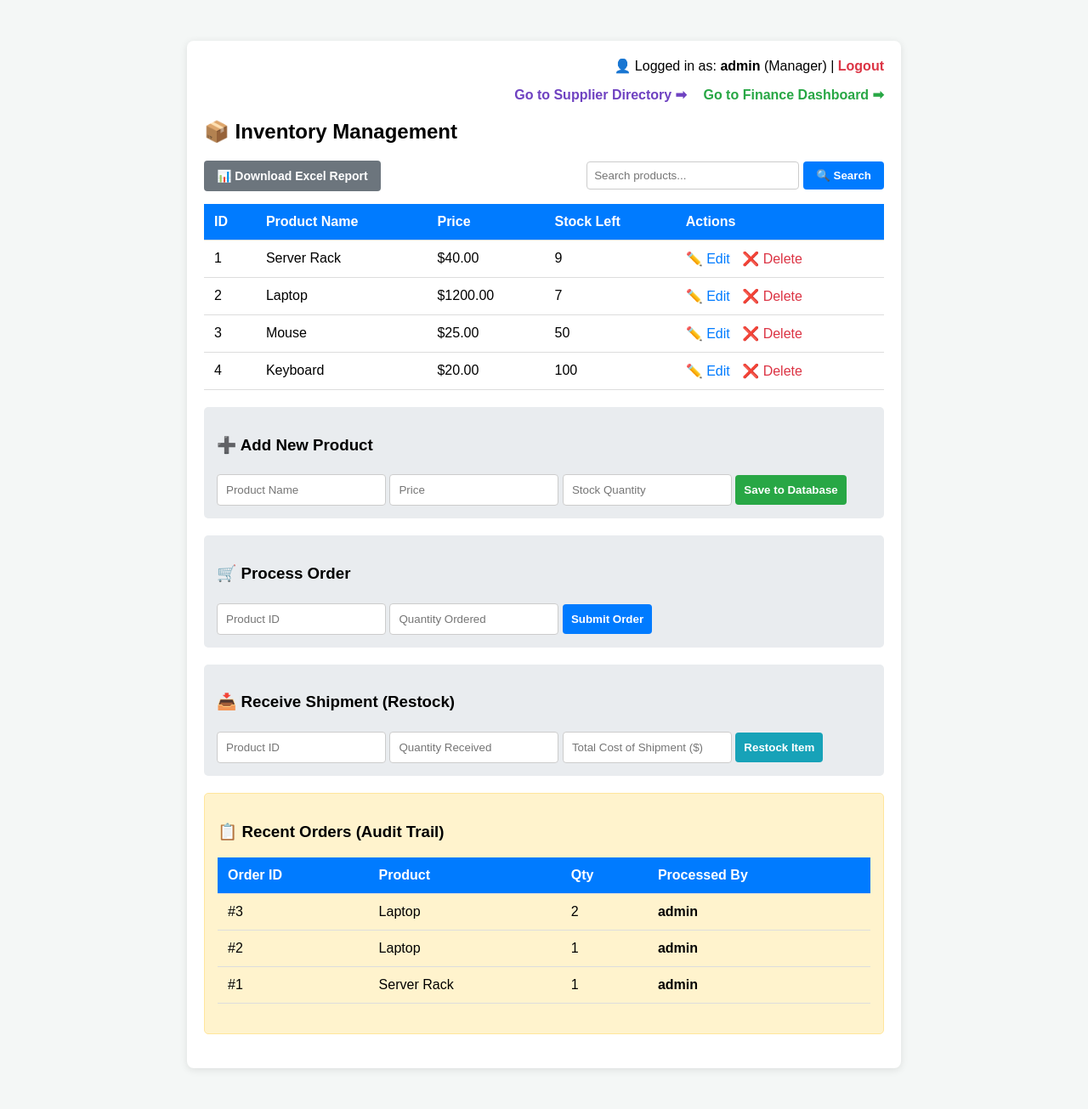
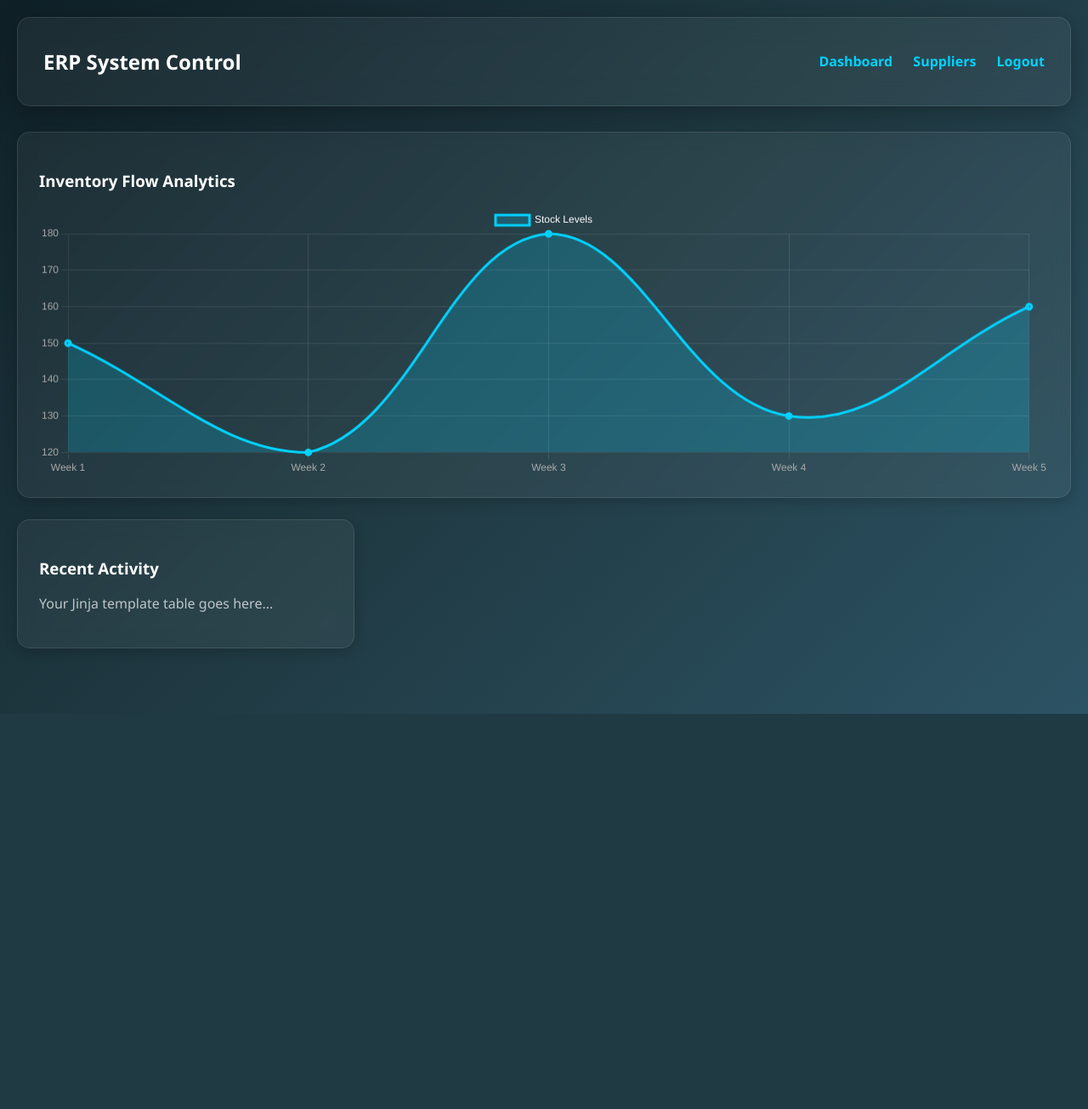
Before and after one commit to ajayravichandiran-ui/mini-erp-final, a Flask app: page / in a window 1280 px wide. Shown: the whole page at 85% size. After the commit the page ends 840 px from the top, so only its background shows below. Run offline with Flask 3, Linux system fonts and the light colour scheme; a user stored in the database is signed in; data comes from the database, SQL or seed files in the repository.

Commit message:
Ui Index

```diff
--- a/templates/index.html
+++ b/templates/index.html
@@ -1,136 +1,126 @@
 <!DOCTYPE html>
-<html>
+<html lang="en">
 <head>
-    <title>Mini ERP Dashboard</title>
+    <meta charset="UTF-8">
+    <meta name="viewport" content="width=device-width, initial-scale=1.0">
+    <title>ERP Dashboard</title>
+    <!-- Import Chart.js for dynamic 3D-style graphs -->
+    <script src="https://cdn.jsdelivr.net/npm/chart.js"></script>
     <style>
-        body { font-family: Arial, sans-serif; padding: 40px; background-color: #f4f7f6; }
-        .container { max-width: 800px; margin: auto; background: white; padding: 20px; border-radius: 8px; box-shadow: 0 2px 10px rgba(0,0,0,0.1); }
-        table { width: 100%; border-collapse: collapse; margin-bottom: 20px; }
-        th, td { border-bottom: 1px solid #ddd; padding: 12px; text-align: left; }
-        th { background-color: #007bff; color: white; }
-        .form-box { background: #e9ecef; padding: 15px; border-radius: 5px; margin-bottom: 20px; }
-        input, button { padding: 10px; margin-top: 5px; border: 1px solid #ccc; border-radius: 4px; box-sizing: border-box; }
-        button { background-color: #28a745; color: white; border: none; cursor: pointer; font-weight: bold; }
-        button:hover { background-color: #218838; }
+        body {
+            margin: 0;
+            padding: 20px;
+            font-family: 'Segoe UI', Tahoma, Geneva, Verdana, sans-serif;
+            background: linear-gradient(135deg, #0f2027, #203a43, #2c5364);
+            color: white;
+            min-height: 100vh;
+        }
+
+        /* Glassmorphism Navigation */
+        .navbar {
+            display: flex;
+            justify-content: space-between;
+            align-items: center;
+            padding: 15px 30px;
+            background: rgba(255, 255, 255, 0.05);
+            backdrop-filter: blur(15px);
+            border: 1px solid rgba(255, 255, 255, 0.1);
+            border-radius: 15px;
+            margin-bottom: 30px;
+            box-shadow: 0 8px 32px 0 rgba(0, 0, 0, 0.3);
+        }
+
+        .navbar a {
+            color: #00d2ff;
+            text-decoration: none;
+            font-weight: bold;
+            margin-left: 20px;
+            transition: color 0.3s ease;
+        }
+
+        .navbar a:hover { color: #ffffff; }
+
+        /* Responsive Grid Layout */
+        .dashboard-grid {
+            display: grid;
+            grid-template-columns: repeat(auto-fit, minmax(300px, 1fr));
+            gap: 25px;
+        }
+
+        /* 3D Hover Cards */
+        .glass-card {
+            background: rgba(255, 255, 255, 0.05);
+            backdrop-filter: blur(10px);
+            border: 1px solid rgba(255, 255, 255, 0.1);
+            border-radius: 15px;
+            padding: 25px;
+            box-shadow: 0 4px 15px rgba(0, 0, 0, 0.2);
+            transition: transform 0.3s ease, box-shadow 0.3s ease;
+        }
+
+        .glass-card:hover {
+            transform: translateY(-5px);
+            box-shadow: 0 15px 35px rgba(0, 0, 0, 0.4);
+        }
+
+        .chart-container {
+            grid-column: 1 / -1; /* Spans the full width of the grid */
+        }
     </style>
 </head>
 <body>
-    <div class="container">
 
-        <!-- User Info & Navigation -->
-        <div style="text-align: right; margin-bottom: 15px;">
-            👤 Logged in as: <b>{{ session['username'] }}</b> ({{ session['role'] }}) |
-            <a href="/logout" style="color: #dc3545; text-decoration: none; font-weight: bold;">Logout</a>
+    <div class="navbar">
+        <h2>ERP System Control</h2>
+        <div>
+            <a href="/">Dashboard</a>
+            <a href="/suppliers">Suppliers</a>
+            <a href="/logout">Logout</a>
+        </div>
+    </div>
+
+    <div class="dashboard-grid">
+
+        <!-- Interactive Chart Card -->
+        <div class="glass-card chart-container">
+            <h3>Inventory Flow Analytics</h3>
+            <canvas id="inventoryChart" height="80"></canvas>
         </div>
 
-        {% if session['role'] == 'Manager' %}
-        <div style="text-align: right; margin-bottom: 15px;">
-            <a href="/suppliers" style="text-decoration: none; color: #6f42c1; font-weight: bold; margin-right: 15px;">Go to Supplier Directory ➡</a>
-            <a href="/finance" style="text-decoration: none; color: #28a745; font-weight: bold;">Go to Finance Dashboard ➡</a>
-        </div>
-        {% endif %}
-
-        <h2>📦 Inventory Management</h2>
-
-        <div style="display: flex; justify-content: space-between; align-items: center; margin-bottom: 15px;">
-            <a href="/export" style="background-color: #6c757d; color: white; padding: 10px 15px; text-decoration: none; border-radius: 4px; font-weight: bold; font-size: 14px;">📊 Download Excel Report</a>
-
-    <!-- Search Form (Uses GET request so the query stays in the URL) -->
-            <form action="/" method="GET" style="display: flex; gap: 5px;">
-                <input type="text" name="q" value="{{ search_query }}" placeholder="Search products..." style="padding: 8px; border: 1px solid #ccc; border-radius: 4px; width: 250px; margin-top: 0;">
-                <button type="submit" style="background-color: #007bff; padding: 8px 15px; margin-top: 0;">🔍 Search</button>
-                {% if search_query %}
-                <a href="/" style="background-color: #dc3545; color: white; padding: 8px 15px; text-decoration: none; border-radius: 4px; font-weight: bold; font-size: 14px; display: inline-block;">Clear</a>
-                {% endif %}
-            </form>
-        </div>
-
-        <!-- Flask Flash Messages Block -->
-        {% with messages = get_flashed_messages(with_categories=true) %}
-            {% if messages %}
-                {% for category, message in messages %}
-                    <div style="padding: 15px; margin-bottom: 20px; border-radius: 4px; color: white; background-color: {{ '#dc3545' if category == 'error' else '#28a745' }};">
-                        {{ message }}
-                    </div>
-                {% endfor %}
-            {% endif %}
-        {% endwith %}
-
-        <!-- Main Inventory Table -->
-        <table>
-            <tr>
-                <th>ID</th>
-                <th>Product Name</th>
-                <th>Price</th>
-                <th>Stock Left</th>
-                <th>Actions</th>
-            </tr>
-            {% for item in inventory %}
-            <tr>
-                <td>{{ item[0] }}</td>
-                <td>{{ item[1] }}</td>
-                <td>${{ "%.2f"|format(item[2]) }}</td>
-                <td>{{ item[3] }}</td>
-                <td>
-                    {% if session['role'] == 'Manager' %}
-                    <a href="/edit/{{ item[0] }}" style="color: #007bff; text-decoration: none; margin-right: 10px;">✏️ Edit</a>
-                    <a href="/delete/{{ item[0] }}" style="color: #dc3545; text-decoration: none;">❌ Delete</a>
-                    {% else %}
-                    <span style="color: #ccc;">Restricted</span>
-                    {% endif %}
-                </td>
-            </tr>
-            {% endfor %}
-        </table>
-
-        <!-- Action Forms -->
-        <div class="form-box">
-            <h3>➕ Add New Product</h3>
-            <form action="/add" method="POST">
-                <input type="text" name="name" placeholder="Product Name" required>
-                <input type="number" step="0.01" name="price" placeholder="Price" required>
-                <input type="number" name="stock" placeholder="Stock Quantity" required>
-                <button type="submit">Save to Database</button>
-            </form>
-        </div>
-
-        <div class="form-box">
-            <h3>🛒 Process Order</h3>
-            <form action="/order" method="POST">
-                <input type="number" name="product_id" placeholder="Product ID" required>
-                <input type="number" name="quantity" placeholder="Quantity Ordered" required>
-                <button style="background-color: #007bff;" type="submit">Submit Order</button>
-            </form>
-        </div>
-
-        <div class="form-box">
-            <h3>📥 Receive Shipment (Restock)</h3>
-            <form action="/restock" method="POST">
-                <input type="number" name="product_id" placeholder="Product ID" required>
-                <input type="number" name="quantity" placeholder="Quantity Received" required>
-                <input type="number" step="0.01" name="cost" placeholder="Total Cost of Shipment ($)" required>
-                <button style="background-color: #17a2b8;" type="submit">Restock Item</button>
-            </form>
-        </div>
-
-        <!-- Audit Trail -->
-        <div class="form-box" style="background: #fff3cd; border: 1px solid #ffe69c;">
-            <h3>📋 Recent Orders (Audit Trail)</h3>
-            <table>
-                <tr><th>Order ID</th><th>Product</th><th>Qty</th><th>Processed By</th></tr>
-                {% for order in recent_orders %}
-                <tr>
-                    <td>#{{ order[0] }}</td>
-                    <td>{{ order[1] }}</td>
-                    <td>{{ order[2] }}</td>
-                    <td><b>{{ order[3] }}</b></td>
-                </tr>
-                {% else %}
-                <tr><td colspan="4" style="background-color: transparent;">No orders placed yet.</td></tr>
-                {% endfor %}
-            </table>
+        <!-- Data Table Card (Place your Jinja loops here) -->
+        <div class="glass-card">
+            <h3>Recent Activity</h3>
+            <p style="color: rgba(255,255,255,0.7);">Your Jinja template table goes here...</p>
         </div>
 
     </div>
+
+    <!-- Dynamic Chart Configuration -->
+    <script>
+        const ctx = document.getElementById('inventoryChart').getContext('2d');
+        new Chart(ctx, {
+            type: 'line',
+            data: {
+                labels: ['Week 1', 'Week 2', 'Week 3', 'Week 4', 'Week 5'],
+                datasets: [{
+                    label: 'Stock Levels',
+                    data: [150, 120, 180, 130, 160],
+                    borderColor: '#00d2ff',
+                    backgroundColor: 'rgba(0, 210, 255, 0.2)',
+                    borderWidth: 3,
+                    fill: true,
+                    tension: 0.4 /* This creates the smooth, fluid curve */
+                }]
+            },
+            options: {
+                responsive: true,
+                plugins: { legend: { labels: { color: 'white' } } },
+                scales: {
+                    x: { ticks: { color: '#aaa' }, grid: { color: 'rgba(255,255,255,0.1)' } },
+                    y: { ticks: { color: '#aaa' }, grid: { color: 'rgba(255,255,255,0.1)' } }
+                }
+            }
+        });
+    </script>
 </body>
 </html>
```
